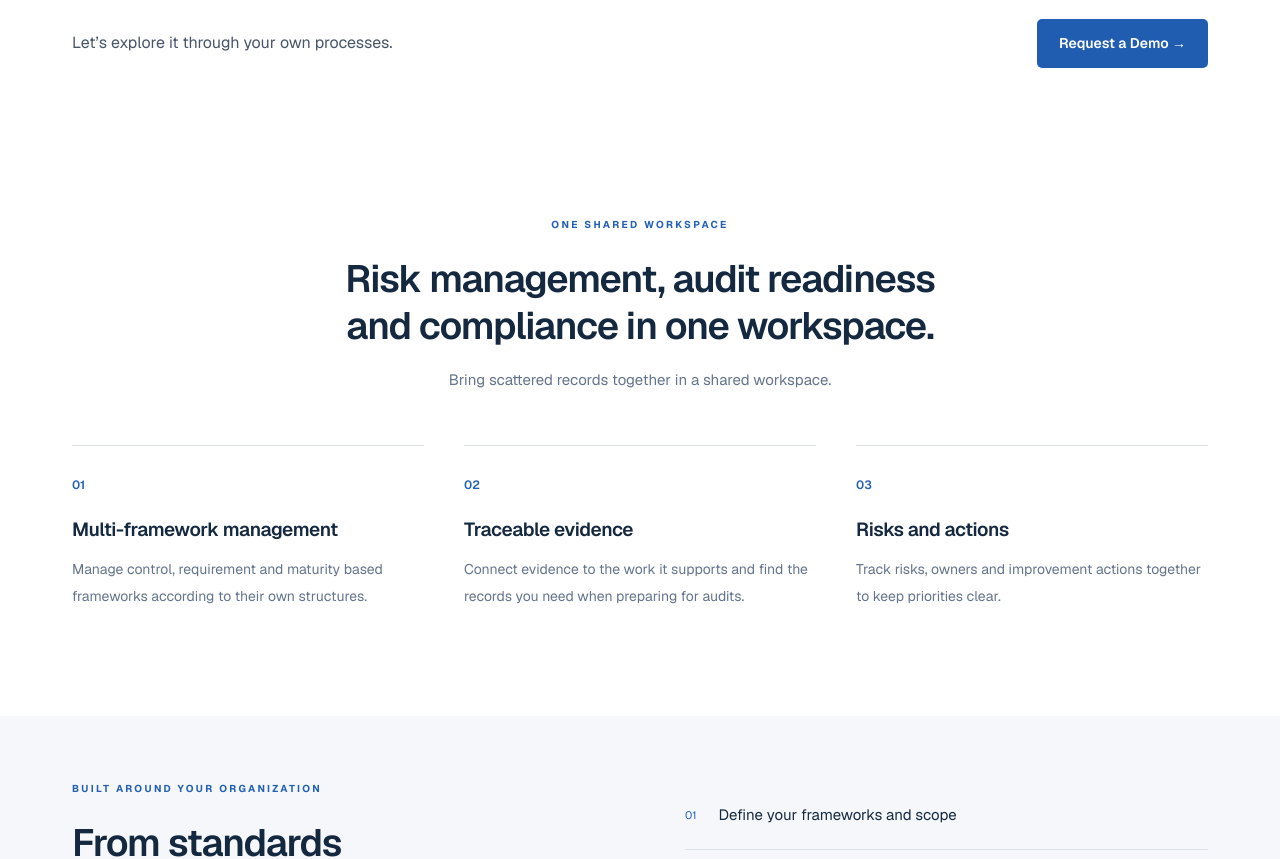
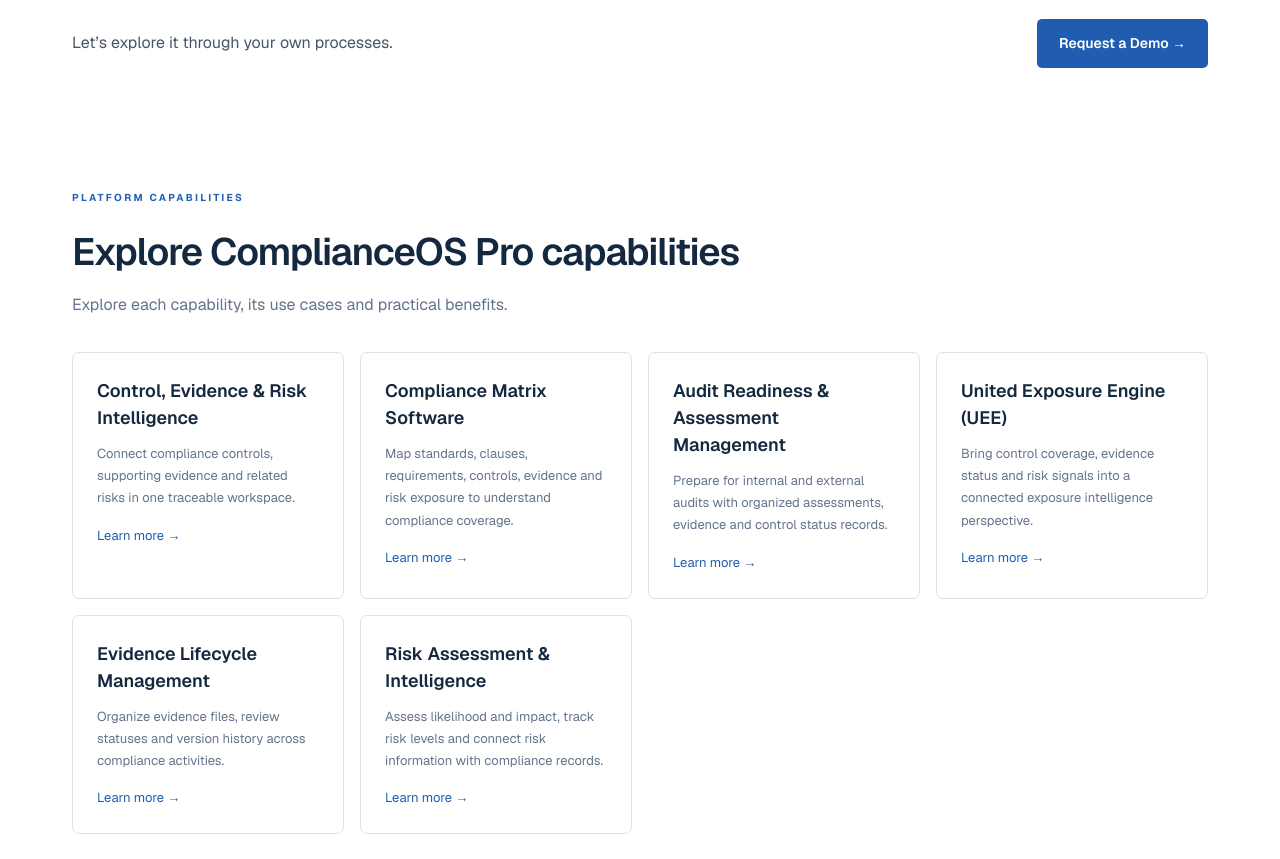
Before and after one commit to fotonist/complianceos_landing, a Next.js app: page / in a window 1280 px wide. Shown: the part 3140-3999 px from the top of the page. Built offline with nearby package versions, Linux system fonts and the light colour scheme.

Commit message:
feat(seo): link capability pages from landing page

```diff
--- a/components/CorporateLanding.tsx
+++ b/components/CorporateLanding.tsx
@@ -1,5 +1,6 @@
 import Link from "next/link";
 import ProductDetails from "./ProductDetails";
+import {capabilities, featurePath} from "@/lib/capabilities";
 import styles from "./CorporateLanding.module.css";
 
 export default function CorporateLanding({ locale = "en" }: { locale?: string }) {
@@ -73,6 +74,18 @@ export default function CorporateLanding({ locale = "en" }: { locale?: string })
           </figure>
         </section>
         <ProductDetails tr={tr} demoHref={`${base}/demo`} />
+        <section aria-labelledby="feature-pages-title" style={{maxWidth:1200,margin:"0 auto",padding:"65px 32px"}}>
+          <p className={styles.eyebrow}>{tr?"PLATFORM YETENEKLERİ":"PLATFORM CAPABILITIES"}</p>
+          <h2 id="feature-pages-title">{tr?"ComplianceOS Pro özelliklerini keşfedin":"Explore ComplianceOS Pro capabilities"}</h2>
+          <p style={{color:"#64748b",marginTop:16}}>{tr?"Her yeteneği kullanım senaryoları ve sağladığı faydalarla inceleyin.":"Explore each capability, its use cases and practical benefits."}</p>
+          <div style={{display:"grid",gridTemplateColumns:"repeat(auto-fit,minmax(250px,1fr))",gap:16,marginTop:32}}>
+            {capabilities.map(item=><Link key={item.slug} href={featurePath(tr?"tr":"en",item.slug)} style={{display:"block",padding:24,border:"1px solid #dce3eb",borderRadius:7}}>
+              <h3 style={{fontSize:18,fontWeight:600}}>{item[tr?"tr":"en"].title}</h3>
+              <p style={{fontSize:13,color:"#64748b",lineHeight:1.7,marginTop:12}}>{item[tr?"tr":"en"].description}</p>
+              <span style={{display:"inline-block",marginTop:16,color:"#205db1",fontSize:13}}>{tr?"Detayları incele":"Learn more"} →</span>
+            </Link>)}
+          </div>
+        </section>
         <section id="solutions" className={styles.benefits}>
           <p className={styles.eyebrow}>{tr ? "TEK BİR ÇALIŞMA ALANI" : "ONE SHARED WORKSPACE"}</p><h2>{copy.heading}</h2><p>{copy.sub}</p>
           <div className={styles.cards}>{copy.cards.map(([title, text], i) => <article key={title}><span className={styles.number}>0{i + 1}</span><h3>{title}</h3><p>{text}</p></article>)}</div>
```
